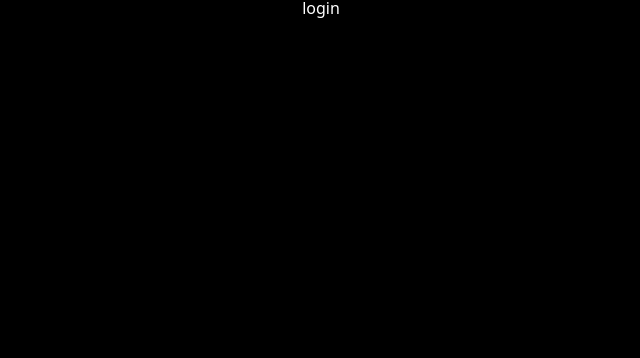
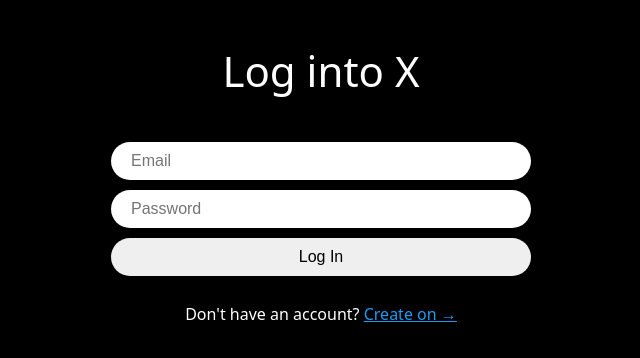
Before and after one commit to Zackdokong/Nwitter-Reloaded, a React (Vite) app: page /login in a window 1280 px wide. Shown: the top 358 px of the page, without its empty margins (319-959 px from the left). Built offline with nearby package versions, Linux system fonts and the light colour scheme; the HTML template or start-up script is replaced by a standard one.

Commit message:
Finished #3.4 Log In

```diff
--- /dev/null
+++ b/src/components/auth-components.ts
@@ -0,0 +1,49 @@
+import { styled } from "styled-components";
+
+export const Wrapper = styled.div`
+  height: 100%;
+  display: flex;
+  flex-direction: column;
+  align-items: center;
+  width: 420px;
+  padding: 50px 0px;
+`;
+
+export const Title = styled.h1`
+  font-size: 42px;
+`;
+
+export const Form = styled.form`
+  margin-top: 50px;
+  margin-bottom: 10px;
+  display: flex;
+  flex-direction: column;
+  gap: 10px;
+  width: 100%;
+`;
+
+export const Input = styled.input`
+  padding: 10px 20px;
+  border-radius: 50px;
+  border: none;
+  width: 100%;
+  font-size: 16px;
+  &[type="submit"] {
+    cursor: pointer;
+    &:hover {
+      opacity: 0.8;
+    }
+  }
+`;
+
+export const Error = styled.span`
+  font-weight: 600;
+  color: tomato;
+`;
+
+export const Switcher = styled.span`
+    margin-top: 20px;
+    a {
+        color: #1d9bf0;
+    }
+`;
--- a/src/routes/create-account.tsx
+++ b/src/routes/create-account.tsx
@@ -1,48 +1,16 @@
 import { createUserWithEmailAndPassword, updateProfile } from "firebase/auth";
 import { useState } from "react";
-import { styled } from "styled-components";
 import { auth } from "../firebase";
-import { useNavigate } from "react-router-dom";
-
-const Wrapper = styled.div`
-  height: 100%;
-  display: flex;
-  flex-direction: column;
-  align-items: center;
-  width: 420px;
-  padding: 50px 0px;
-`;
-
-const Title = styled.h1`
-  font-size: 42px;
-`;
-
-const Form = styled.form`
-  margin-top: 50px;
-  display: flex;
-  flex-direction: column;
-  gap: 10px;
-  width: 100%;
-`;
-
-const Input = styled.input`
-  padding: 10px 20px;
-  border-radius: 50px;
-  border: none;
-  width: 100%;
-  font-size: 16px;
-  &[type="submit"] {
-    cursor: pointer;
-    &:hover {
-      opacity: 0.8;
-    }
-  }
-`;
-
-const Error = styled.span`
-  font-weight: 600;
-  color: tomato;
-`;
+import { Link, useNavigate } from "react-router-dom";
+import { FirebaseError } from "firebase/app";
+import {
+  Form,
+  Input,
+  Switcher,
+  Title,
+  Wrapper,
+  Error,
+} from "../components/auth-components";
 
 export default function CreateAccount() {
   const navigate = useNavigate();
@@ -65,6 +33,7 @@
   };
   const onSubmit = async (e: React.FormEvent<HTMLFormElement>) => {
     e.preventDefault();
+    setError("");
     if (isLoading || name === "" || email === "" || password === "") return;
     try {
       setLoading(true);
@@ -77,10 +46,12 @@
       await updateProfile(credentials.user, { displayName: name });
       navigate("/");
     } catch (e) {
+      if (e instanceof FirebaseError) {
+        setError(e.message);
+      }
     } finally {
       setLoading(false);
     }
-    console.log(name, email, password);
   };
   return (
     <Wrapper>
@@ -116,6 +87,9 @@
         />
       </Form>
       {error !== "" ? <Error>{error}</Error> : null}
+      <Switcher>
+        Already have an account? <Link to="/login">Log In &rarr;</Link>
+      </Switcher>
     </Wrapper>
   );
 }
--- a/src/routes/login.tsx
+++ b/src/routes/login.tsx
@@ -1,3 +1,76 @@
-export default function Login() {
-    return <h1>login</h1>;
+import { useState } from "react";
+import { Link, useNavigate } from "react-router-dom";
+import { FirebaseError } from "firebase/app";
+import { signInWithEmailAndPassword } from "firebase/auth";
+import { auth } from "../firebase";
+import {
+  Form,
+  Input,
+  Switcher,
+  Title,
+  Wrapper,
+  Error,
+} from "../components/auth-components";
+
+export default function CreateAccount() {
+  const navigate = useNavigate();
+  const [isLoading, setLoading] = useState(false);
+  const [email, setEmail] = useState("");
+  const [password, setPassword] = useState("");
+  const [error, setError] = useState("");
+  const onChange = (e: React.ChangeEvent<HTMLInputElement>) => {
+    const {
+      target: { name, value },
+    } = e;
+    if (name === "password") {
+      setPassword(value);
+    } else if (name === "email") {
+      setEmail(value);
+    }
+  };
+  const onSubmit = async (e: React.FormEvent<HTMLFormElement>) => {
+    e.preventDefault();
+    setError("");
+    if (isLoading || email === "" || password === "") return;
+    try {
+      setLoading(true);
+      await signInWithEmailAndPassword(auth, email, password);
+      navigate("/");
+    } catch (e) {
+      if (e instanceof FirebaseError) {
+        setError(e.message);
+      }
+    } finally {
+      setLoading(false);
+    }
+  };
+  return (
+    <Wrapper>
+      <Title>Log into X</Title>
+      <Form onSubmit={onSubmit}>
+        <Input
+          onChange={onChange}
+          name="email"
+          value={email}
+          placeholder="Email"
+          type="email"
+          required
+        />
+        <Input
+          onChange={onChange}
+          name="password"
+          value={password}
+          placeholder="Password"
+          type="password"
+          required
+        />
+        <Input type="submit" value={isLoading ? "Loading.." : "Log In"} />
+      </Form>
+      {error !== "" ? <Error>{error}</Error> : null}
+      <Switcher>
+        Don't have an account?{" "}
+        <Link to="/create-account">Create on &rarr;</Link>
+      </Switcher>
+    </Wrapper>
+  );
 }
```
